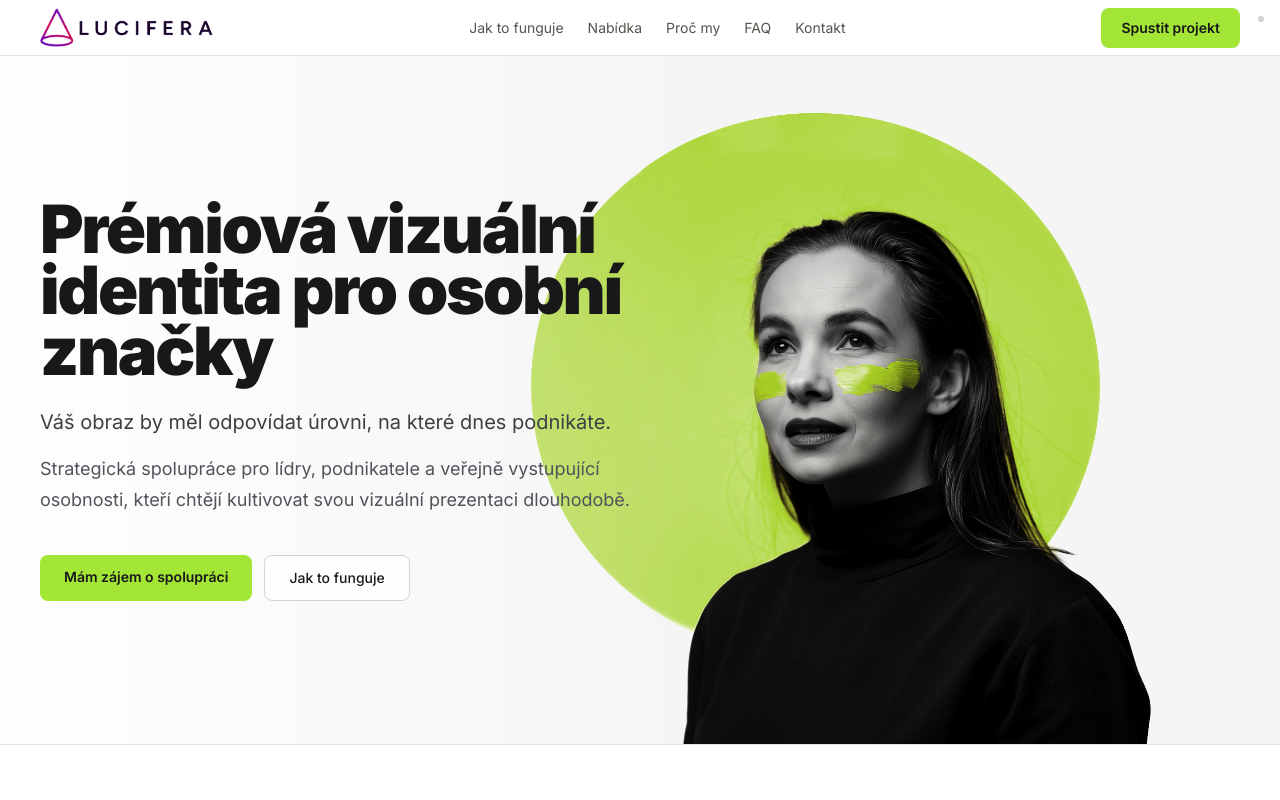
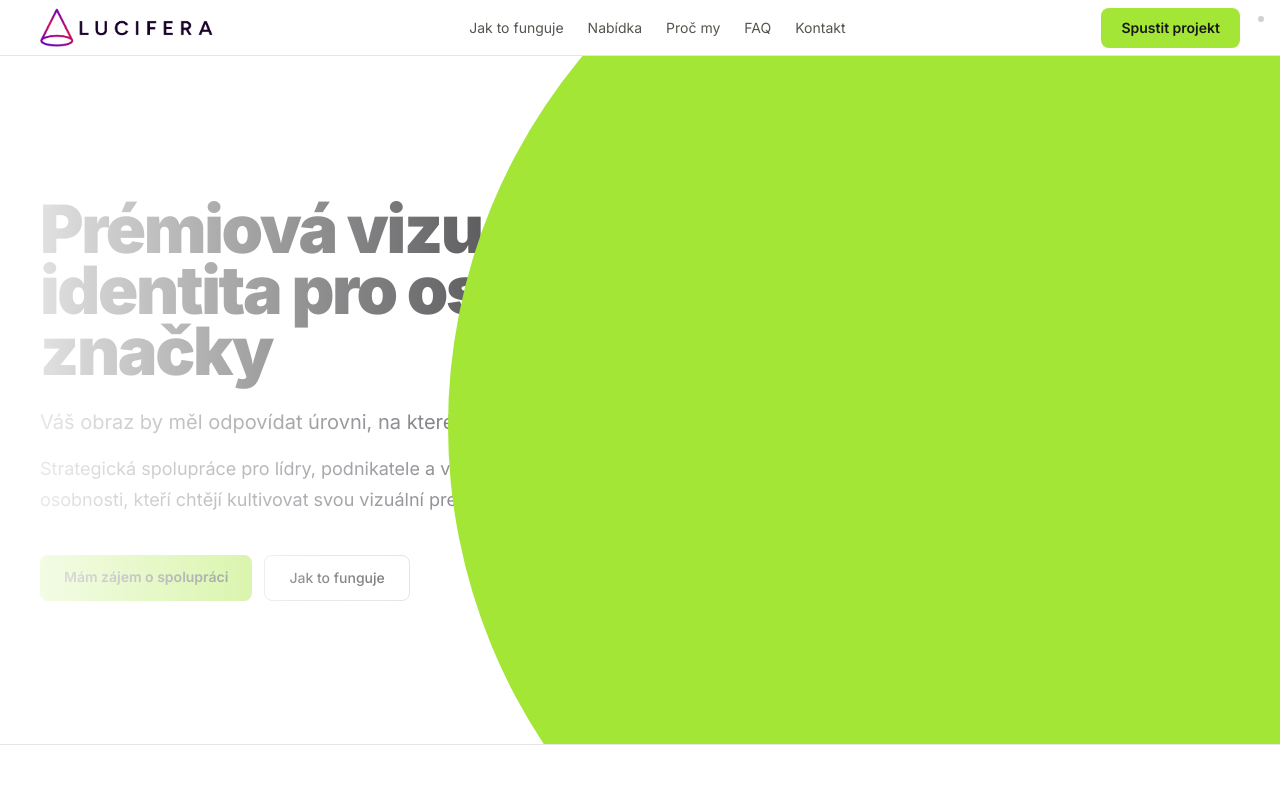
Before and after one commit to katarinabrics-eng/ai-content-studio, a Next.js app in the folder apps/content-studio/: page / in a window 1280 px wide. Shown: the top 800 px of the page. Built offline with nearby package versions, Linux system fonts and the light colour scheme.

Commit message:
refactor: enhance HomePage styling with new background and visual elements for improved user experience

```diff
--- a/apps/content-studio/src/app/components/HomePlaceholders.tsx
+++ b/apps/content-studio/src/app/components/HomePlaceholders.tsx
@@ -17,7 +17,7 @@ export function HeroImageFull() {
         className="object-cover object-center"
         sizes="100vw"
         priority
-        style={{ filter: "contrast(1.08) brightness(0.96)" }}
+        style={{ filter: "contrast(1.12) brightness(1.02)" }}
         onError={(e) => {
           (e.target as HTMLImageElement).style.display = "none";
         }}
--- a/apps/content-studio/src/app/page.tsx
+++ b/apps/content-studio/src/app/page.tsx
@@ -12,12 +12,17 @@ export default function HomePage() {
     <main className="min-h-screen bg-stone-50">
       <Header />
 
-      <section className="relative w-full min-h-[86vh] overflow-hidden">
+      <section className="relative w-full min-h-[86vh] overflow-hidden bg-white">
         <div className="absolute inset-0">
           <HeroImageFull />
         </div>
+        {/* Velký limetkový kruh vpravo (jako na screenu) – přes okraj sekce */}
         <div
-          className="absolute inset-0"
+          className="pointer-events-none absolute -right-[25%] -top-[30%] z-10 h-[90vmax] w-[90vmax] rounded-full bg-[#A3E635]"
+          aria-hidden
+        />
+        <div
+          className="absolute inset-0 z-[2]"
           style={{
             background: "linear-gradient(to right, rgba(255,255,255,0.92) 0%, rgba(255,255,255,0.35) 35%, transparent 55%)",
           }}
```
